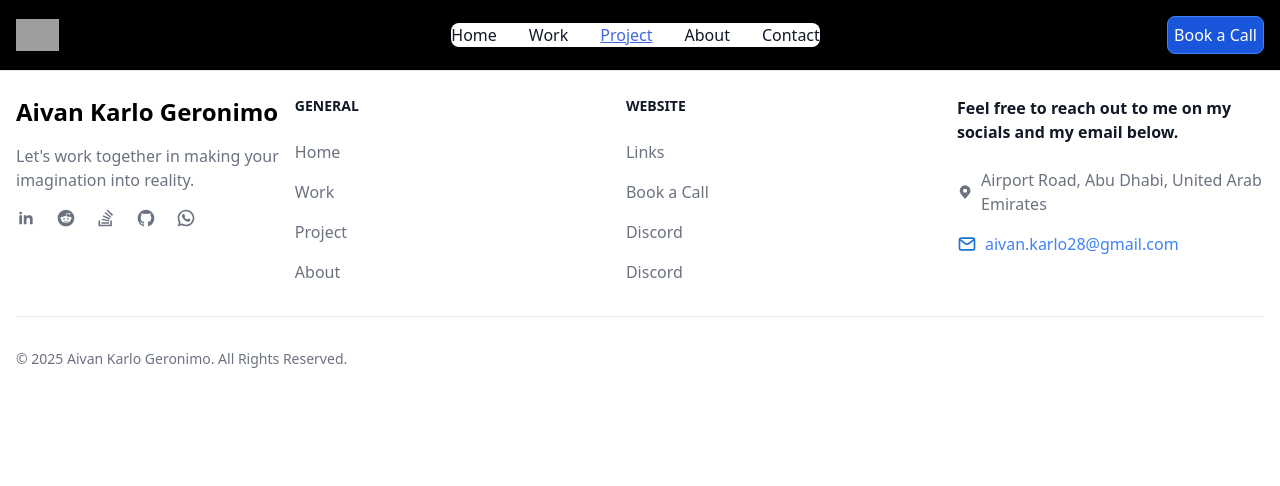
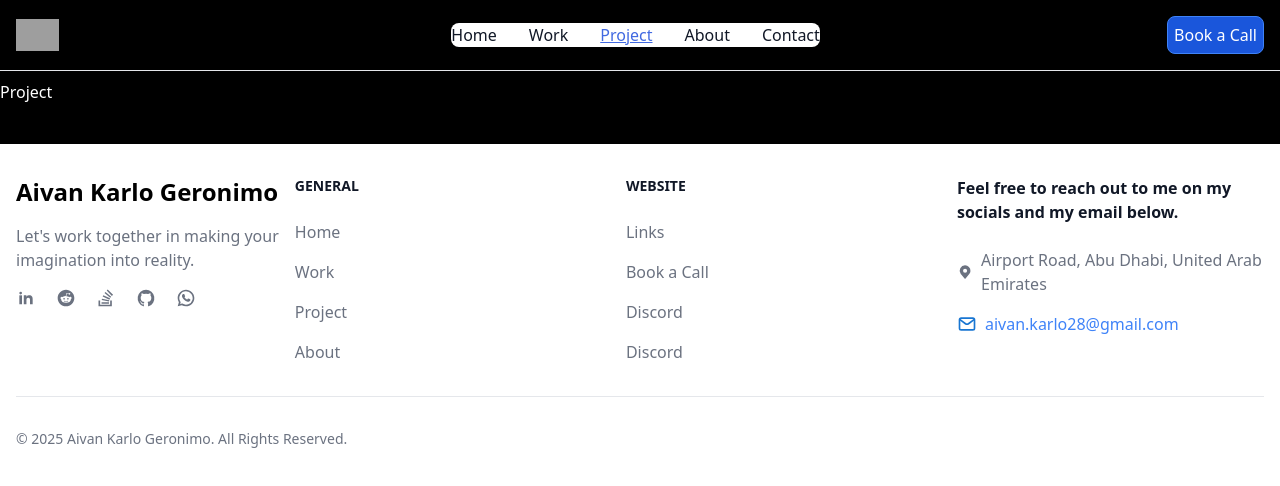
Before and after one commit to avnkrlo/react_portfolio, a React (Vite) app: page /react_portfolio/project in a window 1280 px wide. Shown: the top 486 px of the page. Built offline with nearby package versions, Linux system fonts and the light colour scheme; grey boxes are pictures that could not be loaded.

Commit message:
Update Project.tsx

```diff
--- a/src/pages/Project.tsx
+++ b/src/pages/Project.tsx
@@ -1,7 +1,11 @@
 export default function Project() {
     return (
         <>
-            <h1>Project</h1>
+            <div className="mt-15">
+                <div className="pt-5 text-white">
+                    Project
+                </div>
+            </div>
         </>
     );
 }
```
